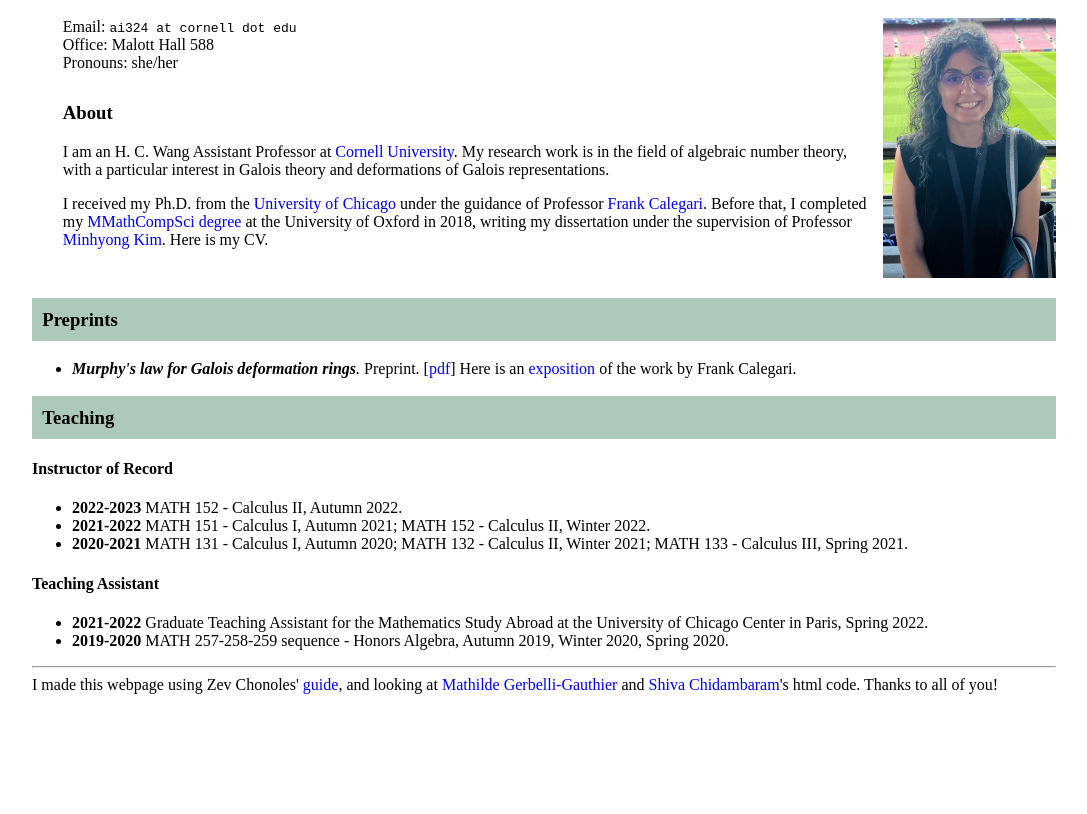
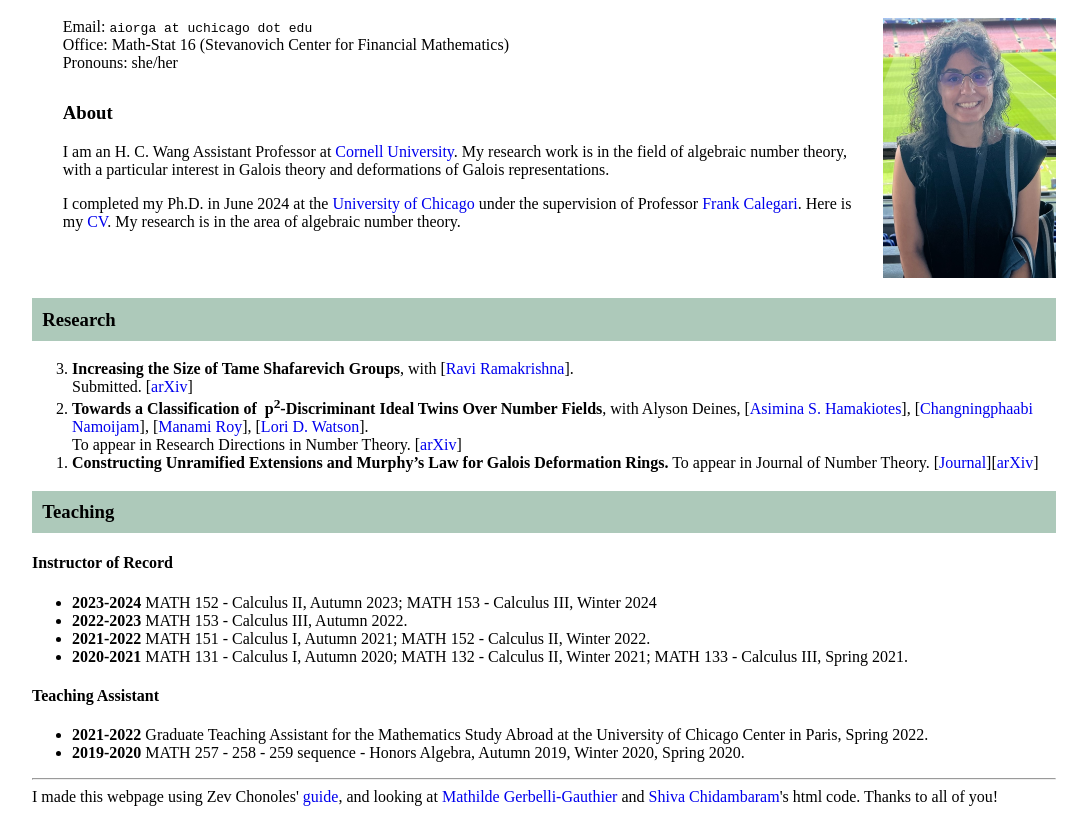
Before and after one commit to andreea-iorga/website, a plain HTML site: page index.html in a window 1280 px wide. Shown: the part 48-862 px from the top of the page, without its empty margins (96-1183 px from the left). Before the commit the page ends 800 px from the top, so only its background shows below. Drawn offline with nearby package versions, Linux system fonts and the light colour scheme.

Commit message:
Update index.html

```diff
--- a/index.html
+++ b/index.html
@@ -1,10 +1,22 @@
 <html>
 <head>
+
+
+<script>
+  window.dataLayer = window.dataLayer || [];
+  function gtag(){dataLayer.push(arguments);}
+  gtag('js', new Date());
+
+  gtag('config', 'UA-168174009-1');
+</script>
+
+<script src="https://polyfill.io/v3/polyfill.min.js?features=es6"></script>
+<script id="MathJax-script" async src="https://cdn.jsdelivr.net/npm/mathjax@3/es5/tex-mml-chtml.js"></script>
+
+<meta name="viewport" content="width=device-width, initial-scale=1">
     <title>Andreea Iorga</title>
-    <script type="text/javascript" nonce="138a76dc2085453c90680c93a38" src="//local.adguard.org?ts=1668280163602&amp;type=content-script&amp;dmn=mgerbelli.github.io&amp;pth=%2Fwebsite%2F&amp;app=com.apple.Safari&amp;css=3&amp;js=1&amp;rel=1&amp;rji=1&amp;sbe=1"></script>
-    <script type="text/javascript" nonce="138a76dc2085453c90680c93a38" src="//local.adguard.org?ts=1668280163602&amp;name=AdGuard%20Extra&amp;type=user-script"></script>
     <link href="style-index.css" rel="stylesheet" type="text/css">
-    <meta name="viewport" content="width=device-width, initial-scale=1">
+
 </head>
 
 
@@ -43,30 +55,46 @@ var getOutboundLink = function(url) {
 
             	<img id="profilepic" src="IMG_2659.JPG" >
 
-				Email: <span id="emailid">ai324 at cornell dot edu</span> <br>
-				Office: Malott Hall 588 <br>
+				Email: <span id="emailid">aiorga at uchicago dot edu</span> <br>
+				Office: Math-Stat 16 (Stevanovich Center for Financial Mathematics) <br>
 				Pronouns: she/her
 				<p></p>
 				<p id="about">
 				<h5> About </h5>
 				<p>
-					I am an H. C. Wang Assistant Professor at <a href="https://math.cornell.edu">Cornell University</a>. My research work is in the field of algebraic number theory, with a particular interest in Galois theory and deformations of Galois representations. </p>
-                <p>
-                I received my Ph.D. from the <a href="https://mathematics.uchicago.edu">University of Chicago</a> under the guidance of Professor <a href="https://math.uchicago.edu/~fcale/" >Frank Calegari</a>. Before that, I completed my <a href="https://www.cs.ox.ac.uk/admissions/undergraduate/courses/mathematics_and_computer_science.html" >MMathCompSci degree</a> at the University of Oxford in 2018, writing my dissertation under the supervision of Professor
-                <a href="https://homepages.warwick.ac.uk/staff/Minhyong.Kim/" >Minhyong Kim</a>. Here is my CV.
-                </p></p>
+					I am an H. C. Wang Assistant Professor at <a href="https://math.cornell.edu">Cornell University</a>.
+					My research work is in the field of algebraic number theory, with a particular interest in Galois theory and
+					deformations of Galois representations.
+				</p>
+					I completed my Ph.D. in June 2024 at the <a href="https://mathematics.uchicago.edu">University of Chicago</a>
+			 		under the supervision of  Professor <a href="https://math.uchicago.edu/~fcale/" >Frank Calegari</a>.
+			 		Here is my <a href="CV.pdf">CV</a>.
+                My research is in the area of algebraic number theory.
+                </p>
            </div>
 
 
 <div class="research">
-<h3> Preprints </h3>
-<ul>
+<h3> Research </h3>
+<ol reversed>
             <li>
-            <i><b>Murphy's law for Galois deformation rings</b>.</i>
-            Preprint. [<a href="paper2.0.pdf">pdf</a>]
-            Here is an <a href="https://www.galoisrepresentations.com/2022/04/23/murphys-law-for-galois-deformation-rings/">exposition</a> of the work by Frank Calegari.
-            </li>
-        </ul>
+				<b>Increasing the Size of Tame Shafarevich Groups</b>, with
+				[<a href="https://math.cornell.edu/ravi-ramakrishna">Ravi Ramakrishna</a>].<br>
+				Submitted. [<a href="https://arxiv.org/abs/2512.03327">arXiv</a>]
+			</li>
+			<li>
+				<b>Towards a Classification of &nbsp;p<sup>2</sup>-Discriminant Ideal Twins Over Number Fields</b>, with Alyson Deines,
+				[<a href="https://asiminah.github.io">Asimina S. Hamakiotes</a>],
+				[<a href="https://sites.google.com/view/changningphaabi">Changningphaabi Namoijam</a>],
+				[<a href="https://manamiroy.github.io">Manami Roy</a>],
+				[<a href="https://loridwatson.com">Lori D. Watson</a>].<br>
+				To appear in Research Directions in Number Theory. [<a href="https://arxiv.org/abs/2403.01287">arXiv</a>]
+			</li>
+			<li>
+				<b>Constructing Unramified Extensions and Murphy’s Law for Galois Deformation Rings.</b>
+				To appear in Journal of Number Theory. [<a href="https://doi.org/10.1016/j.jnt.2025.09.023">Journal</a>][<a href="https://arxiv.org/abs/2310.07105">arXiv</a>]
+			</li>
+        </ol>
 </div>
 
 <div class="teaching">
@@ -74,14 +102,15 @@ var getOutboundLink = function(url) {
 <p></p>
 <h4>Instructor of Record</h4>
  <ul>
-  <li> <b>2022-2023</b> MATH 152 - Calculus II, Autumn 2022.</li>
-  <li> <b>2021-2022</b> MATH 151 - Calculus I, Autumn 2021; MATH 152 - Calculus II, Winter 2022.</li>
-  <li> <b>2020-2021</b> MATH 131 - Calculus I, Autumn 2020; MATH 132 - Calculus II, Winter 2021; MATH 133 - Calculus III, Spring 2021. </li>
+ <li> <b>2023-2024</b> MATH 152 - Calculus II, Autumn 2023; MATH 153 - Calculus III, Winter 2024</li>
+ <li> <b>2022-2023</b> MATH 153 - Calculus III, Autumn 2022.</li>
+ <li> <b>2021-2022</b> MATH 151 - Calculus I, Autumn 2021; MATH 152 - Calculus II, Winter 2022.</li>
+ <li> <b>2020-2021</b> MATH 131 - Calculus I, Autumn 2020; MATH 132 - Calculus II, Winter 2021; MATH 133 - Calculus III, Spring 2021. </li>
  </ul>
  <h4>Teaching Assistant</h4>
  <ul>
   <li> <b>2021-2022</b> Graduate Teaching Assistant for the Mathematics Study Abroad at the University of Chicago Center in Paris, Spring 2022.</li>
-  <li> <b>2019-2020</b> MATH 257-258-259 sequence - Honors Algebra, Autumn 2019, Winter 2020, Spring 2020. </li></ul>
+  <li> <b>2019-2020</b> MATH 257 - 258 - 259 sequence - Honors Algebra, Autumn 2019, Winter 2020, Spring 2020. </li></ul>
 
 </div>
 
```
